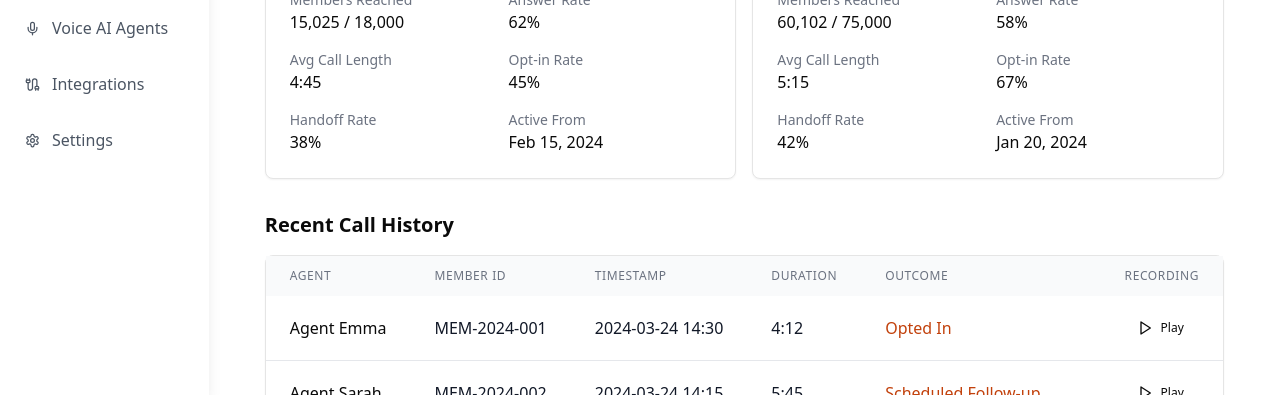
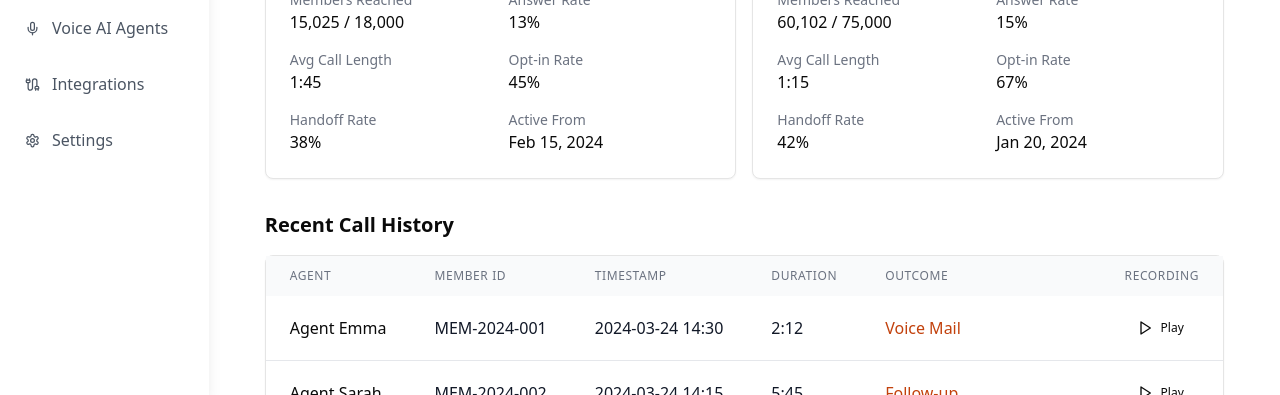
Before and after one commit to aida-na/engagement-demo, a Next.js app: page /voice in a window 1280 px wide. Shown: the part 405-800 px from the top of the page. Built offline with nearby package versions, Linux system fonts and the light colour scheme.

Commit message:
updates from Kirk

```diff
--- a/src/app/studio/page.js
+++ b/src/app/studio/page.js
@@ -27,13 +27,13 @@ const CampaignDashboard = () => {
     const [editMode, setEditMode] = useState(false);
 
     const generatedOptions = {
-      '1': {
+      'Old email': {
         subject: "Take Control of Your Health: Important Blood Sugar Update",
         title: "Small Changes Today Can Prevent Diabetes Tomorrow",
         content: "Your recent health screening showed elevated blood glucose levels, and we care about your long-term health. While this doesn't mean you have diabetes, it's an important early warning sign that lets you take action now.\n\nAt [Company Name], we've seen countless members successfully lower their risk of developing type 2 diabetes through our prevention program. Our data shows that simple lifestyle modifications can reduce your diabetes risk by up to 58%. Early intervention is key to preventing the progression to type 2 diabetes.\n\nYour comprehensive benefits include:\n- Free consultation with a certified diabetes educator\n- Personalized nutrition guidance from registered dietitians\n- Access to our digital prevention tools and tracking app\n- Regular support from your dedicated health coach\n\nThe good news? You're catching this early. Our preventive care program is designed to fit your schedule and lifestyle, with both virtual and in-person options available. Many of our members have brought their blood sugar levels back to normal range within just 6 months of starting our program.",
         cta: "Schedule your free prevention consultation today"
       },
-      '2': {
+      'New email': {
         subject: "Important: Your Recent Blood Sugar Results",
         title: "You Have the Power to Prevent Diabetes",
         content: "We recently received your blood glucose test results, and while they're higher than normal, you have an incredible opportunity right now. You can take steps to prevent type 2 diabetes before it develops, and [Company Name] is here to support you every step of the way.\n\nAs your healthcare partner, we're committed to helping you succeed with proven strategies that fit your lifestyle. Our members who participate in our prevention program are 2.5 times more likely to avoid developing diabetes compared to those who don't, and we're ready to help you achieve similar success.\n\nYour comprehensive preventive care benefits cover:\n- One-on-one coaching with diabetes prevention specialists\n- Customized meal planning and exercise guidance\n- Smart device integration for easy progress tracking\n- Virtual group support sessions with others on the same journey\n\nRemember: elevated blood sugar doesn't have to lead to diabetes. With the right support and early action, you can take control of your health destiny. Our team of specialists is ready to create a personalized plan that works for you.",
@@ -415,19 +415,38 @@ const CampaignDashboard = () => {
         case 4:
           return (
             <div className="max-w-4xl mx-auto space-y-6">
-              <div className="flex justify-between items-center">
-              <div className="flex items-center gap-2 mb-4">
+                <div className="flex items-center gap-2 mb-4">
                   <MailIcon className="w-5 h-5 text-blue-600" />
-                  <h2 className="text-lg font-semibold">Generated Email Options</h2>
-                  </div>
-                <div className="space-x-2">
-                  <Button>
-                    <RefreshCw className="h-4 w-4 mr-2" />
-                    Generate More
-                  </Button>
+                  <h2 className="text-lg font-semibold">Personalized Content</h2>
                 </div>
-              </div>
 
+
+              {/* Stepper Section */}
+              <div className="w-full mb-6">
+                <h3 className="text-sm font-medium text-gray-700 mb-4">Diabetes Program Enrollment 2025 Journey Steps</h3>
+                <div className="max-w-md mx-auto">
+          <div className="relative flex justify-between items-center px-2">
+            {/* Background Progress Bar Container */}
+            <div className="absolute left-4 right-4 top-1/2 -translate-y-1/2">
+              <div className="h-1 w-full bg-gray-200" />
+              <div className="absolute top-0 left-0 h-1 w-1/4 bg-blue-600" />
+            </div>
+
+            {/* Dots */}
+ {[1, 2, 3, 4].map((step, index) => (
+              <div
+                key={index}
+                className={`relative z-10 w-3 h-3 rounded-full border-2
+                  ${index === 0
+                    ? 'bg-blue-600 border-blue-600'
+                    : 'bg-white border-gray-300'}`}
+              />
+            ))}
+          </div>
+        </div>
+      </div>
+
+              {/* Cards Grid */}
               <div className="grid grid-cols-1 md:grid-cols-2 gap-6">
                 {Object.entries(generatedOptions).map(([key, option]) => (
                   <Card
@@ -435,7 +454,7 @@ const CampaignDashboard = () => {
                     className={`relative ${selectedOptionId === key ? 'ring-2 ring-blue-500' : ''}`}
                   >
                     <CardHeader>
-                      <CardTitle className="text-lg">Option {key}</CardTitle>
+                      <CardTitle className="text-lg">{key}</CardTitle>
                     </CardHeader>
                     <CardContent className="space-y-4">
                       <div className="space-y-2">
--- a/src/app/voice/page.js
+++ b/src/app/voice/page.js
@@ -16,10 +16,10 @@ const VoiceAIDashboard = () => {
       activeFrom: '2024-02-15',
       callsMade: 15025,
       totalCalls: 18000,
-      avgCallLength: '4:45',
+      avgCallLength: '1:45',
       optInRate: 45,
       handoffRate: 38,
-      answerRate: 62,
+      answerRate: 13,
       lastActive: '3 ago',
       cohorts: ['Unmanaged A1C', 'Lifestyle Change Ready']
     },
@@ -31,10 +31,10 @@ const VoiceAIDashboard = () => {
       activeFrom: '2024-01-20',
       callsMade: 60102,
       totalCalls: 75000,
-      avgCallLength: '5:15',
+      avgCallLength: '1:15',
       optInRate: 67,
       handoffRate: 42,
-      answerRate: 58,
+      answerRate: 15,
       lastActive: '2 hours ago',
       cohorts: ['Digital Engagement', 'Mental Health Comorbidity']
     }
@@ -46,8 +46,8 @@ const VoiceAIDashboard = () => {
       agentName: 'Agent Emma',
       memberID: 'MEM-2024-001',
       timestamp: '2024-03-24 14:30',
-      duration: '4:12',
-      outcome: 'Opted In',
+      duration: '2:12',
+      outcome: 'Voice Mail',
       recording: 'call_1.mp3'
     },
     {
@@ -56,7 +56,7 @@ const VoiceAIDashboard = () => {
       memberID: 'MEM-2024-002',
       timestamp: '2024-03-24 14:15',
       duration: '5:45',
-      outcome: 'Scheduled Follow-up',
+      outcome: 'Follow-up',
       recording: 'call_2.mp3'
     },
     {
```
